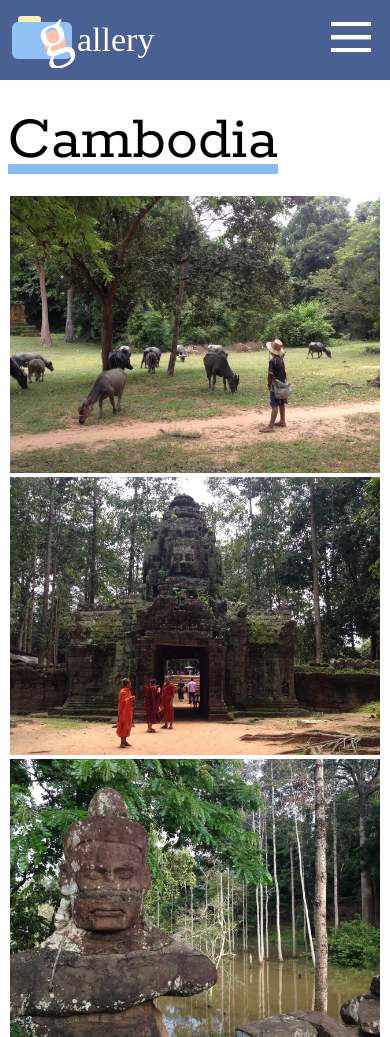
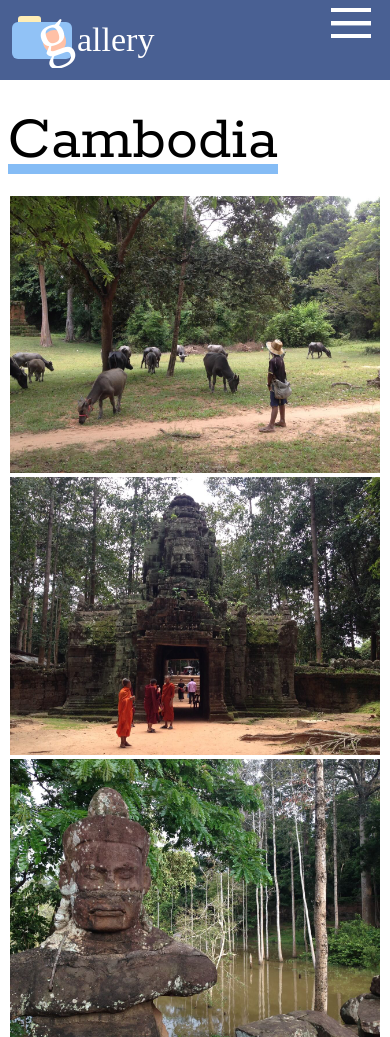
Before and after one commit to yayaguzman/resp_gallery, a plain HTML site: page index.html in a window 390 px wide. Shown: the top 1037 px of the page. Drawn offline with Linux system fonts and the light colour scheme.

Commit message:
fix mobile
menu

```diff
--- a/style.css
+++ b/style.css
@@ -158,7 +158,7 @@ footer{
 		width: 40px;
 		height: 30px;
 		position: absolute;
-		top: 28%;
+		top: 10%;
     	right: 5%;
     	z-index: 100;
 	}
```
Also changed, not shown: 1 other file.
